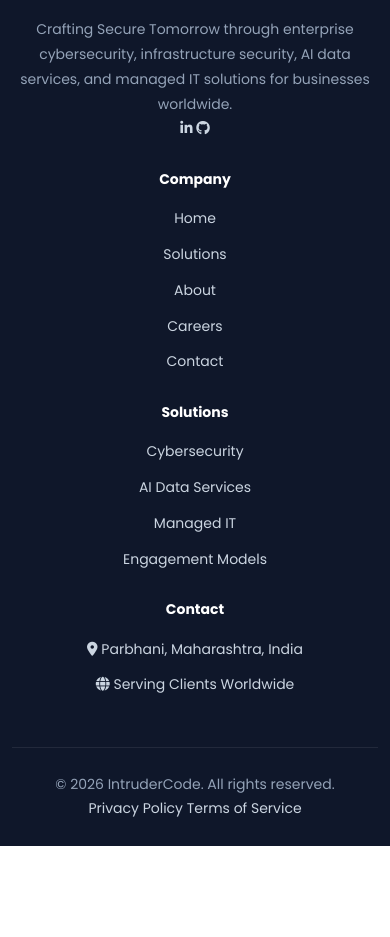
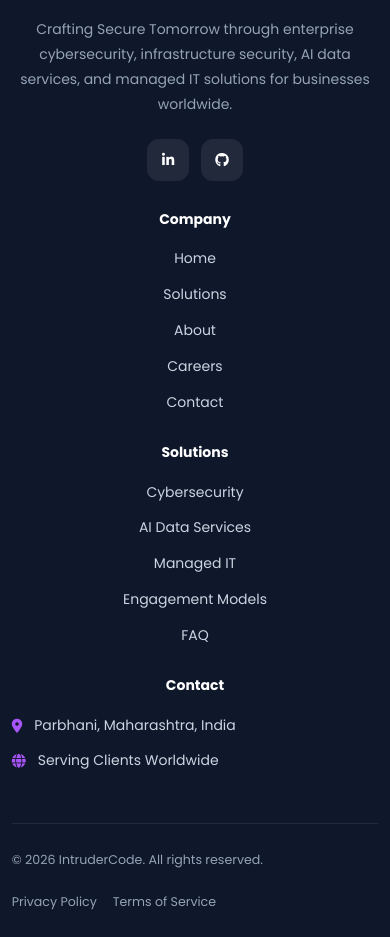
Before and after one commit to reconsoul/intrudercode, a plain HTML site: page about.html in a window 390 px wide. Shown: the part 6476-7413 px from the top of the page. Before the commit the page ends 7322 px from the top, so only its background shows below. Drawn offline with Linux system fonts and the light colour scheme.

Commit message:
Sprint 1 — Shared Core / Global Components. v1.1

```diff
--- a/about.html
+++ b/about.html
@@ -16,7 +16,7 @@
           content="IE=edge">
 
     <title>
-        About | IntruderCode
+        IntruderCode |  About
     </title>
 
     <meta name="description"
@@ -1644,14 +1644,13 @@
 
 </section>
 
+</main>
+
 
 <!-- ======================================================
-     FOOTER
+     GLOBAL FOOTER
 ======================================================= -->
 
-</main>
-
-
 <footer class="footer">
 
     <div class="container">
@@ -1660,17 +1659,21 @@
 
 
             <!-- ==================================================
-                 COMPANY
+                 BRAND
             =================================================== -->
 
             <div class="footer-brand">
 
-                <a href="index.html"
-                   class="footer-logo">
+                <a
+                    href="index.html"
+                    class="footer-logo"
+                    aria-label="IntruderCode Home"
+                >
 
                     <img
                         src="images/dark.png"
-                        alt="IntruderCode Logo">
+                        alt="IntruderCode"
+                    >
 
                 </a>
 
@@ -1687,18 +1690,28 @@
 
                 <div class="footer-social">
 
-                    <a href="#"
-                       aria-label="LinkedIn">
-
-                        <i class="fa-brands fa-linkedin-in"></i>
+                    <a
+                        href="#"
+                        aria-label="LinkedIn"
+                    >
+
+                        <i
+                            class="fa-brands fa-linkedin-in"
+                            aria-hidden="true"
+                        ></i>
 
                     </a>
 
 
-                    <a href="#"
-                       aria-label="GitHub">
-
-                        <i class="fa-brands fa-github"></i>
+                    <a
+                        href="#"
+                        aria-label="GitHub"
+                    >
+
+                        <i
+                            class="fa-brands fa-github"
+                            aria-hidden="true"
+                        ></i>
 
                     </a>
 
@@ -1708,7 +1721,7 @@
 
 
             <!-- ==================================================
-                 COMPANY LINKS
+                 COMPANY
             =================================================== -->
 
             <div class="footer-column">
@@ -1720,43 +1733,33 @@
                 <ul>
 
                     <li>
-
                         <a href="index.html">
                             Home
                         </a>
-
                     </li>
 
                     <li>
-
                         <a href="services.html">
                             Solutions
                         </a>
-
                     </li>
 
                     <li>
-
                         <a href="about.html">
                             About
                         </a>
-
                     </li>
 
                     <li>
-
                         <a href="careers.html">
                             Careers
                         </a>
-
                     </li>
 
                     <li>
-
                         <a href="contact.html">
                             Contact
                         </a>
-
                     </li>
 
                 </ul>
@@ -1777,35 +1780,33 @@
                 <ul>
 
                     <li>
-
                         <a href="services.html#cybersecurity">
                             Cybersecurity
                         </a>
-
                     </li>
 
                     <li>
-
                         <a href="services.html#ai-data-services">
                             AI Data Services
                         </a>
-
                     </li>
 
                     <li>
-
                         <a href="services.html#managed-it">
                             Managed IT
                         </a>
-
                     </li>
 
                     <li>
-
                         <a href="services.html#engagement-models">
                             Engagement Models
                         </a>
-
+                    </li>
+
+                    <li>
+                        <a href="services.html#faq">
+                            FAQ
+                        </a>
                     </li>
 
                 </ul>
@@ -1827,7 +1828,10 @@
 
                     <li>
 
-                        <i class="fa-solid fa-location-dot"></i>
+                        <i
+                            class="fa-solid fa-location-dot"
+                            aria-hidden="true"
+                        ></i>
 
                         <span>
                             Parbhani, Maharashtra, India
@@ -1838,7 +1842,10 @@
 
                     <li>
 
-                        <i class="fa-solid fa-globe"></i>
+                        <i
+                            class="fa-solid fa-globe"
+                            aria-hidden="true"
+                        ></i>
 
                         <span>
                             Serving Clients Worldwide
--- a/css/responsive.css
+++ b/css/responsive.css
@@ -733,7 +733,7 @@
 
     }
 
-    .social-links{
+    .footer-social{
 
         justify-content:center;
 
@@ -1194,22 +1194,19 @@ img{
 
 
 /* ==========================================================
-   GLOBAL FOOTER
+   GLOBAL FOOTER — RESPONSIVE
 ========================================================== */
 
 @media (max-width: 768px) {
 
     .footer-grid {
 
-        grid-template-columns: repeat(
-            2,
-            minmax(0, 1fr)
-        );
+        grid-template-columns:
+            repeat(2, minmax(0, 1fr));
 
         gap: 35px;
 
     }
-
 
     .footer-brand {
 
@@ -1219,6 +1216,11 @@ img{
 
     }
 
+    .footer-social {
+
+        justify-content: flex-start;
+
+    }
 
     .footer-bottom {
 
@@ -1227,7 +1229,6 @@ img{
         align-items: flex-start;
 
     }
-
 
     .footer-legal {
 
@@ -1249,7 +1250,6 @@ img{
 
     }
 
-
     .footer-grid {
 
         grid-template-columns: 1fr;
@@ -1258,10 +1258,15 @@ img{
 
     }
 
-
     .footer-brand {
 
         grid-column: auto;
+
+    }
+
+    .footer-social {
+
+        justify-content: center;
 
     }
 
--- a/css/style.css
+++ b/css/style.css
@@ -917,6 +917,23 @@ html[data-theme="dark"] .header{
 
 }
 
+html[data-theme="dark"] .header.scrolled {
+
+    background:
+        color-mix(
+            in srgb,
+            var(--surface) 92%,
+            transparent
+        );
+
+    box-shadow:
+        0 12px 35px var(--black-35);
+
+    border-bottom:
+        1px solid var(--border);
+
+}
+
 /* ==========================================================
    09. NAVBAR
 ========================================================== */
@@ -1221,16 +1238,16 @@ body.menu-open{
 ========================================================== */
 
 .nav-links a:focus-visible,
-
 .menu-btn:focus-visible,
-
-.btn:focus-visible{
-
-    outline:3px solid var(--primary-25);
-
-    outline-offset:4px;
-
-    border-radius:8px;
+.theme-toggle:focus-visible,
+.btn:focus-visible {
+
+    outline:
+        3px solid var(--primary-25);
+
+    outline-offset: 4px;
+
+    border-radius: 8px;
 
 }
 
@@ -2953,51 +2970,136 @@ body.menu-open{
 
 }
 
-.social-links{
-
-    display:flex;
-
-    gap:14px;
-
-    margin-top:20px;
-
-}
-
-.social-links a{
-
-    width:42px;
-
-    height:42px;
-
-    display:flex;
-
-    align-items:center;
-
-    justify-content:center;
-
-    border-radius:12px;
-
-    background:var(--white-08);
-
-    transition:var(--transition);
-
-}
-
-.social-links a:hover{
-
-    background:var(--primary);
+/* ==========================================================
+   FOOTER SOCIAL
+========================================================== */
+
+.footer-social {
+
+    display: flex;
+
+    gap: 12px;
+
+    margin-top: 22px;
+
+}
+
+.footer-social a {
+
+    width: 42px;
+
+    height: 42px;
+
+    display: inline-flex;
+
+    align-items: center;
+
+    justify-content: center;
+
+    border-radius: 12px;
+
+    background: var(--white-08);
 
     color: var(--white);
 
-}
-
-.footer-bottom{
-
-    border-top:1px solid var(--white-08);
-
-    padding-top:25px;
-
-    text-align:center;
+    transition: var(--transition);
+
+}
+
+.footer-social a:hover {
+
+    background: var(--primary);
+
+    color: var(--white);
+
+    transform: translateY(-2px);
+
+}
+
+/* ==========================================================
+   FOOTER CONTACT
+========================================================== */
+
+.footer-contact {
+
+    display: flex;
+
+    flex-direction: column;
+
+    gap: 14px;
+
+}
+
+.footer-contact li {
+
+    display: flex;
+
+    align-items: flex-start;
+
+    gap: 12px;
+
+    color: var(--gray-300);
+
+}
+
+.footer-contact i {
+
+    color: var(--primary-light);
+
+    margin-top: 5px;
+
+}
+
+.footer-bottom {
+
+    display: flex;
+
+    align-items: center;
+
+    justify-content: space-between;
+
+    gap: 20px;
+
+    border-top:
+        1px solid var(--white-08);
+
+    padding-top: 25px;
+
+}
+
+.footer-bottom p {
+
+    margin: 0;
+
+    color: var(--gray-400);
+
+    font-size: .9rem;
+
+}
+
+.footer-legal {
+
+    display: flex;
+
+    align-items: center;
+
+    gap: 24px;
+
+}
+
+.footer-legal a {
+
+    color: var(--gray-400);
+
+    font-size: .9rem;
+
+    transition: var(--transition);
+
+}
+
+.footer-legal a:hover {
+
+    color: var(--white);
 
 }
 
@@ -3012,6 +3114,12 @@ body.menu-open{
     margin: 0;
 
     line-height: 1.8;
+
+}
+
+.footer-column {
+
+    min-width: 0;
 
 }
 
--- a/js/navbar.js
+++ b/js/navbar.js
@@ -140,11 +140,15 @@ document.addEventListener("keydown", (event) => {
 
 document.addEventListener("click", (event) => {
 
+    if (!navLinks) return;
+
     const clickedInsideNavbar =
         event.target.closest(".navbar");
 
-    if (!clickedInsideNavbar &&
-        navLinks.classList.contains("active")) {
+    if (
+        !clickedInsideNavbar &&
+        navLinks.classList.contains("active")
+    ) {
 
         closeMenu();
 
@@ -220,7 +224,9 @@ document.querySelectorAll('a[href^="#"]').forEach(anchor => {
         event.preventDefault();
 
         const headerHeight =
-            header.offsetHeight;
+        header
+            ? header.offsetHeight
+            : 0;
 
         const targetPosition =
             target.offsetTop - headerHeight;
--- a/js/script.js
+++ b/js/script.js
@@ -405,9 +405,6 @@ if(lazyImages.length){
 
 }
 
-/* ==========================================================
-   AUTO FOOTER YEAR
-========================================================== */
 
 /* ==========================================================
    AUTO FOOTER YEAR
```
Also changed, not shown: careers.html (+62 -25 lines), contact.html (+46 -39 lines), index.html (+1 -1 lines), services.html (+39 -40 lines).
